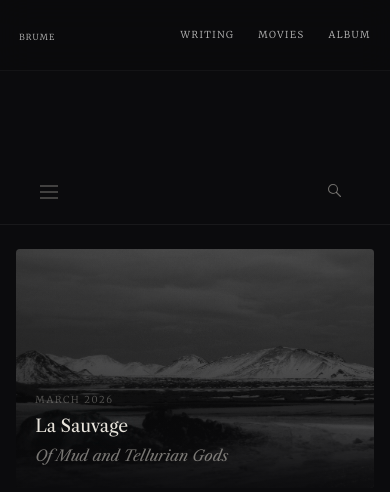
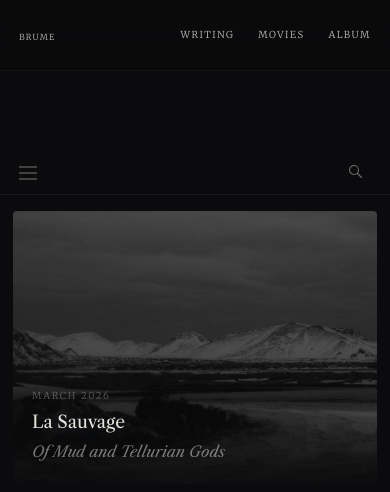
Before and after one commit to maviawa/maviawa.github.io, a Jekyll site: the page built from writing.html, in a window 390 px wide. Shown: the top 492 px of the page. Built offline with Jekyll 4.4.1, drawn with Linux system fonts in a browser that asks for light colours; grey boxes are pictures that could not be loaded.

Commit message:
mobile writing page fixes

```diff
--- a/assets/css/main.css
+++ b/assets/css/main.css
@@ -1698,3 +1698,22 @@
   position: absolute !important;
   pointer-events: none !important;
 }
+
+@media (max-width: 768px) {
+  .writing-header {
+    padding: calc(80px + 0.8rem) 1.2rem 0.8rem !important;
+  }
+
+  .writing-section {
+    padding: 1rem 0.8rem 4rem !important;
+  }
+
+  .writing-grid {
+    grid-template-columns: 1fr !important;
+    gap: 10px !important;
+  }
+
+  .writing-card {
+    aspect-ratio: 4/3 !important;
+  }
+}
```
